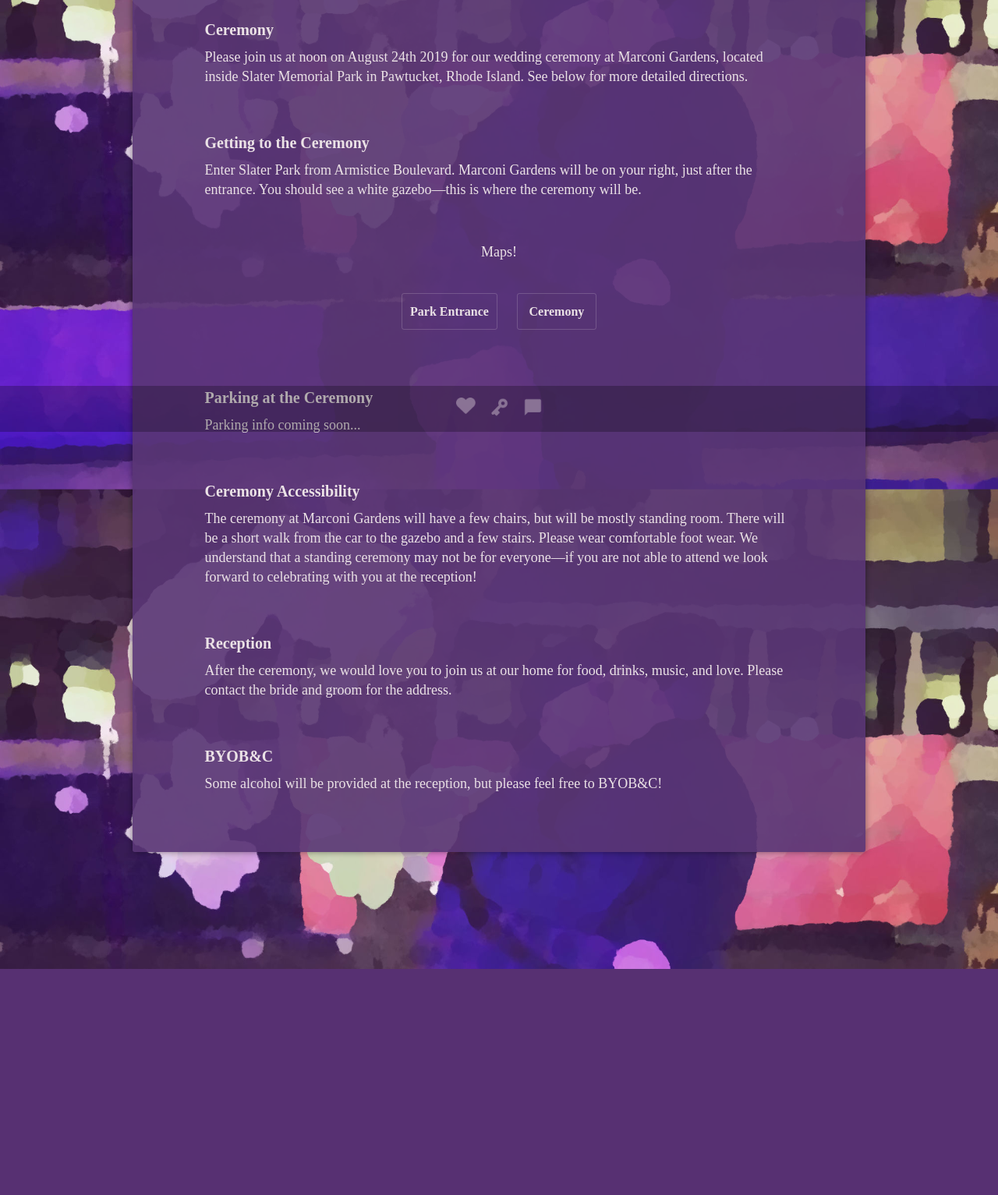
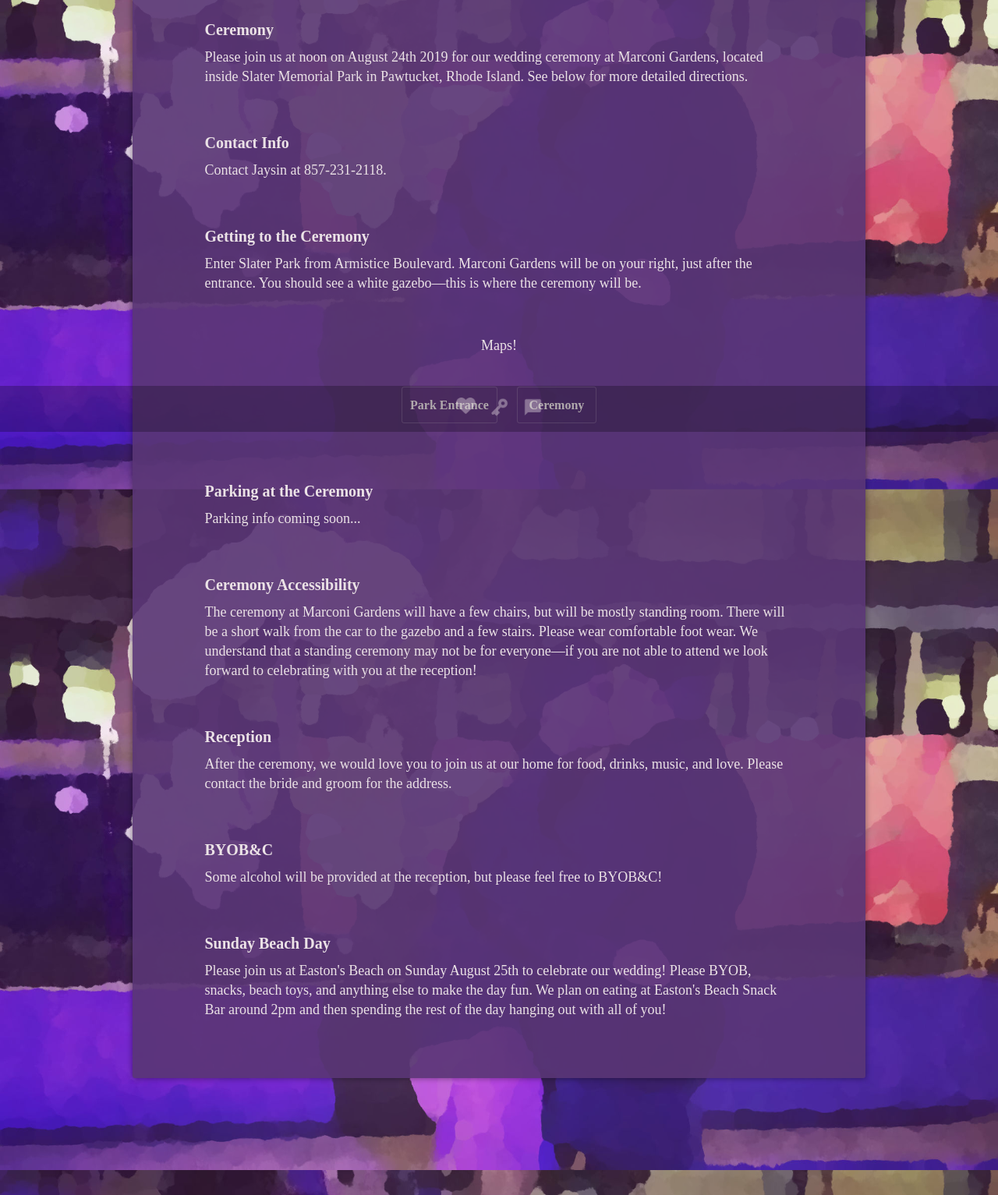
Before and after one commit to bryanchambers/gordonwedding, a Flask app: page /details in a window 1280 px wide. Shown: the part 246-1779 px from the top of the page at 78% size. Before the commit the page ends 1489 px from the top, so only its background shows below. Run offline with Flask 2, Linux system fonts and the light colour scheme; data comes from the database, SQL or seed files in the repository; some web fonts are replaced.

Commit message:
Added beach day and contact info to details

```diff
--- a/templates/details.html
+++ b/templates/details.html
@@ -8,6 +8,11 @@
             <div class='item'>
                 <div class='question'>Ceremony</div>
                 <div class='answer'>Please join us at noon on August 24th 2019 for our wedding ceremony at Marconi Gardens, located inside Slater Memorial Park in Pawtucket, Rhode Island. See below for more detailed directions.</div>
+            </div>
+
+            <div class='item'>
+                <div class='question'>Contact Info</div>
+                <div class='answer'>Contact Jaysin at 857-231-2118.</div>
             </div>
 
 
@@ -46,6 +51,11 @@
                 <div class='question'>BYOB&C</div>
                 <div class='answer'>Some alcohol will be provided at the reception, but please feel free to BYOB&C!</div>
             </div>
+
+            <div class='item'>
+                <div class='question'>Sunday Beach Day</div>
+                <div class='answer'>Please join us at Easton's Beach on Sunday August 25th to celebrate our wedding! Please BYOB, snacks, beach toys, and anything else to make the day fun. We plan on eating at Easton's Beach Snack Bar around 2pm and then spending the rest of the day hanging out with all of you!</div>
+            </div>
         </div>
     </div>
 {% endblock %}
```
